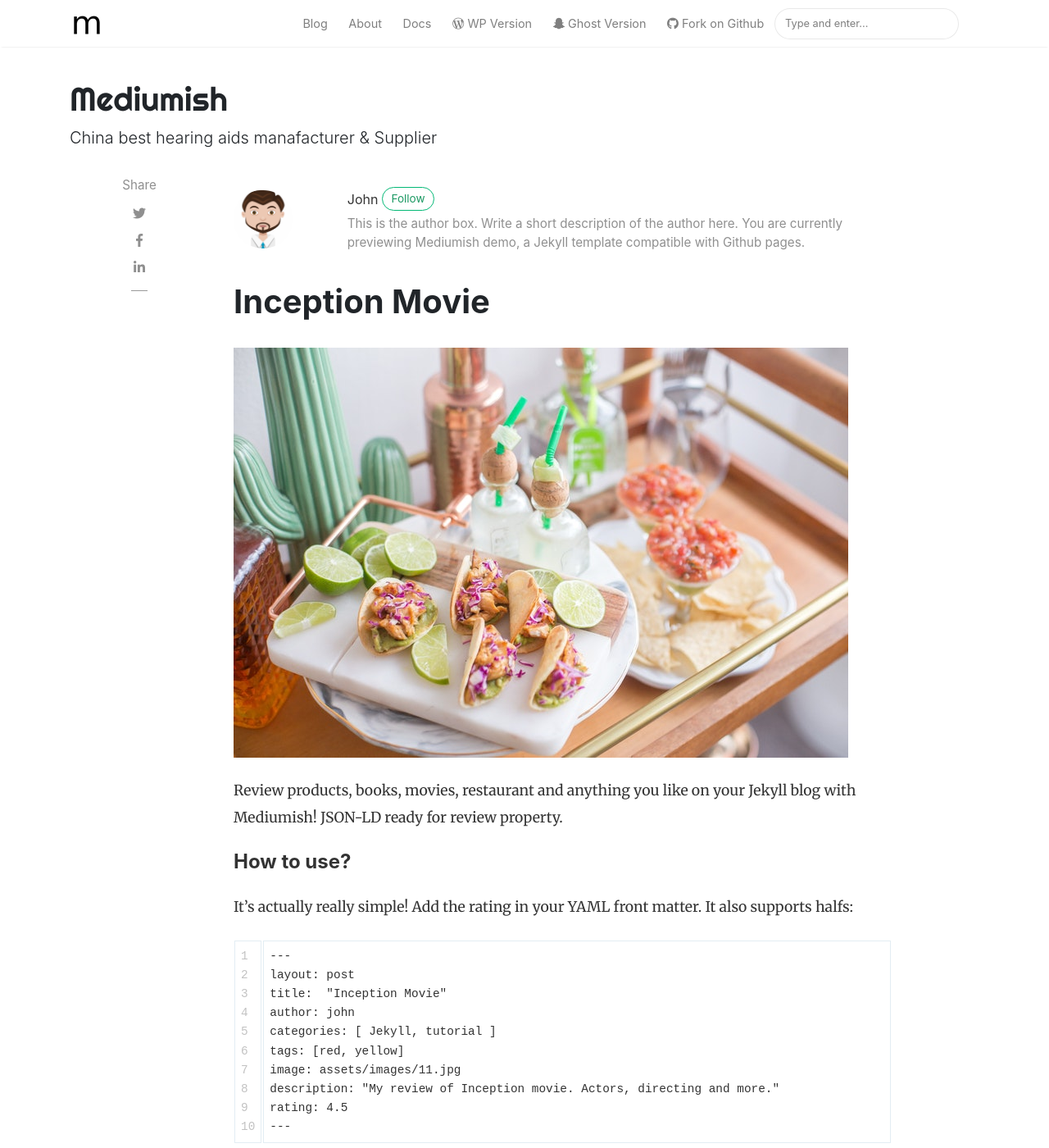
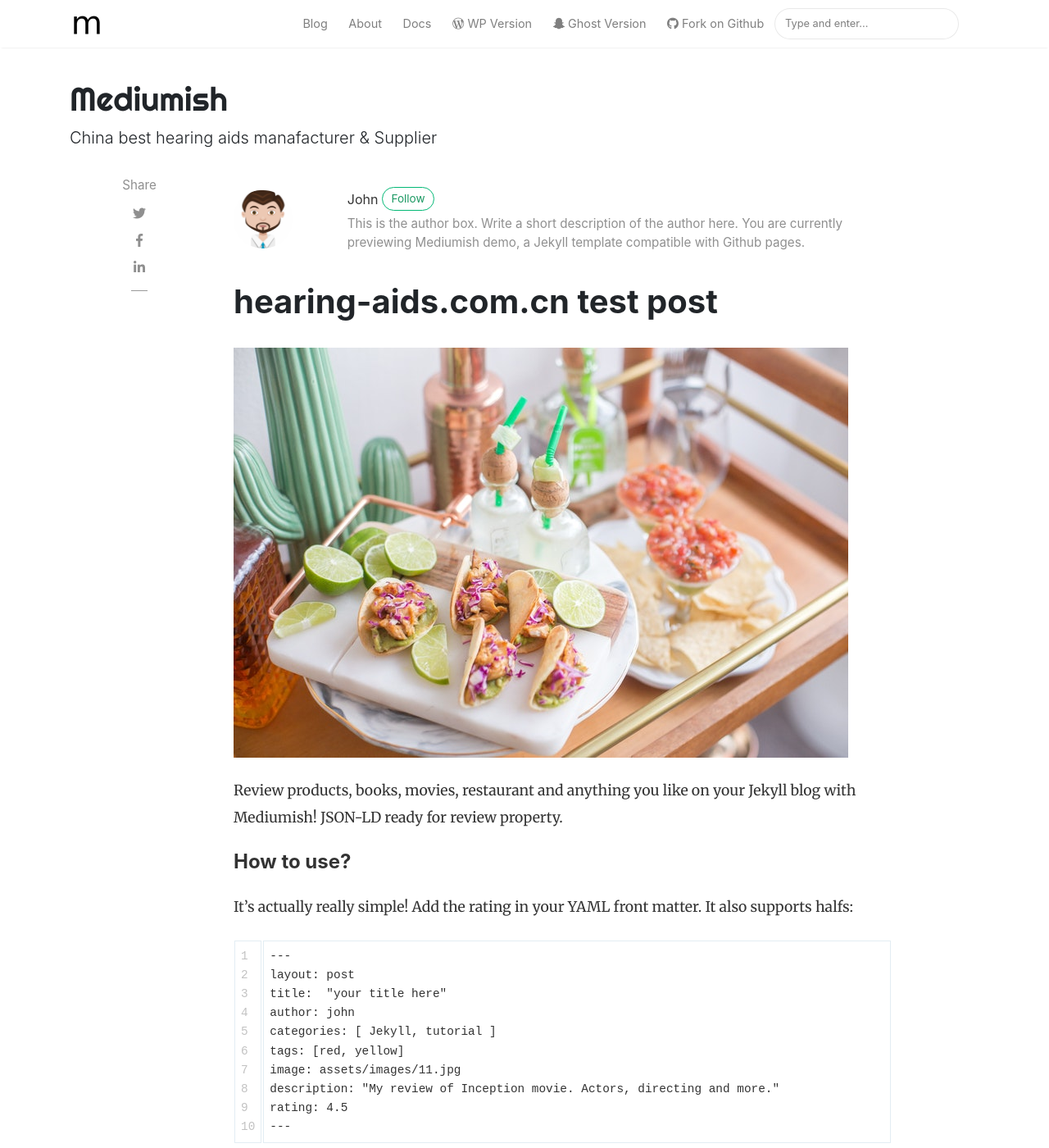
Before and after one commit to audisound/hearing-aids.com.cn, a Jekyll site: the page built from _posts/2018-01-11-customer-service.md, in a window 1280 px wide and 1400 px high. Shown: the whole window at 82% size. Built offline with Jekyll 4.4.1, drawn with Linux system fonts in a browser that asks for light colours; nearby versions of some CDN libraries; comment, search, counter and statistics services are not loaded.

Commit message:
init project 2020

````diff
--- a/_posts/2018-01-11-customer-service.md
+++ b/_posts/2018-01-11-customer-service.md
@@ -1,12 +1,12 @@
 ---
 layout: post
-title:  "Inception Movie"
+title:  "hearing-aids.com.cn test post"
 author: john
 categories: [ Jekyll, tutorial ]
 tags: [red, yellow]
 image: assets/images/11.jpg
 description: "My review of Inception movie. Acting, plot and something else in this short description."
-featured: true
+featured: false
 hidden: true
 rating: 4.5
 ---
@@ -20,7 +20,7 @@ It's actually really simple! Add the rating in your YAML front matter. It also s
 ```html
 ---
 layout: post
-title:  "Inception Movie"
+title:  "your title here"
 author: john
 categories: [ Jekyll, tutorial ]
 tags: [red, yellow]
````
